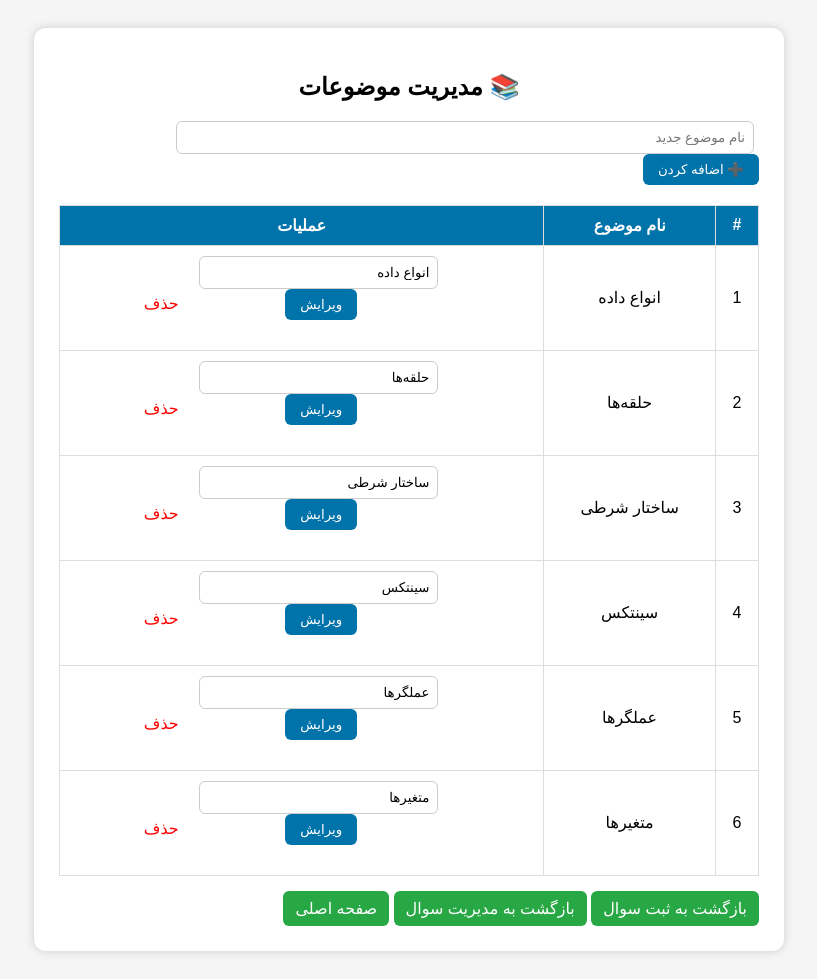
After one commit to secad135/quiz, a PHP site: page /manage_topics.php in a window 1280 px wide. The commit adds this page. Shown: the whole page, without its empty margins (231-1048 px from the left). Run offline with PHP 8.4, Linux system fonts and the light colour scheme; data comes from the database, SQL or seed files in the repository.

Commit message:
manage topics

```diff
--- a/manage_questions.php
+++ b/manage_questions.php
@@ -97,7 +97,8 @@ $result = $conn->query($sql);
 <body>
     <h2>مدیریت سؤالات بانک</h2>
     <a href="add_question.php" class="button edit">➕ افزودن سؤال جدید</a>
-     <a href="index.php" class="button edit">بازگشت به صفحه اصلی</a>
+    <a href="index.php" class="button edit">بازگشت به صفحه اصلی</a>
+    <a href="manage_topics.php" class="button edit">ویرایش موضوعات</a>
     <br><br>
     <table>
         <tr>
--- /dev/null
+++ b/manage_topics.php
@@ -0,0 +1,182 @@
+<?php
+require 'db.php';
+
+// اضافه کردن موضوع جدید
+if (isset($_POST['add_topic'])) {
+    $name = trim($_POST['topic_name']);
+    if ($name) {
+        $stmt = $conn->prepare("INSERT INTO topics (name) VALUES (?)");
+        $stmt->bind_param("s", $name);
+        $stmt->execute();
+        header("Location: manage_topics.php");
+        exit;
+    }
+}
+
+// ویرایش موضوع
+if (isset($_POST['edit_topic'])) {
+    $id = (int)$_POST['topic_id'];
+    $name = trim($_POST['topic_name']);
+    if ($name && $id) {
+        $stmt = $conn->prepare("UPDATE topics SET name = ? WHERE id = ?");
+        $stmt->bind_param("si", $name, $id);
+        $stmt->execute();
+        header("Location: manage_topics.php");
+        exit;
+    }
+}
+
+// حذف موضوع
+if (isset($_GET['delete'])) {
+    $id = (int)$_GET['delete'];
+    if ($id) {
+        $stmt = $conn->prepare("DELETE FROM topics WHERE id = ?");
+        $stmt->bind_param("i", $id);
+        $stmt->execute();
+        header("Location: manage_topics.php");
+        exit;
+    }
+}
+
+// دریافت تمام موضوعات
+$topics = $conn->query("SELECT * FROM topics ORDER BY name ASC");
+?>
+
+<!DOCTYPE html>
+<html lang="fa">
+
+<head>
+    <meta charset="UTF-8">
+    <title>مدیریت موضوعات</title>
+    <style>
+        body {
+            direction: rtl;
+            font-family: sans-serif;
+            background: #f5f5f5;
+            padding: 20px;
+        }
+
+        .container {
+            max-width: 700px;
+            margin: auto;
+            background: white;
+            padding: 25px;
+            border-radius: 12px;
+            box-shadow: 0 0 10px #ccc;
+        }
+
+        h2 {
+            text-align: center;
+            margin-bottom: 20px;
+        }
+
+        form {
+            margin-bottom: 20px;
+        }
+
+        input[type=text] {
+            width: 80%;
+            padding: 8px;
+            margin-right: 5px;
+            border-radius: 6px;
+            border: 1px solid #ccc;
+        }
+
+        button {
+            padding: 8px 15px;
+            border: none;
+            border-radius: 6px;
+            cursor: pointer;
+            background: #0073aa;
+            color: white;
+        }
+
+        button:hover {
+            background: #005f87;
+        }
+
+        table {
+            width: 100%;
+            border-collapse: collapse;
+            margin-top: 20px;
+        }
+
+        th,
+        td {
+            border: 1px solid #ddd;
+            padding: 10px;
+            text-align: center;
+        }
+
+        th {
+            background: #0073aa;
+            color: white;
+        }
+
+        a.delete {
+            color: red;
+            text-decoration: none;
+        }
+
+        a.delete:hover {
+            text-decoration: underline;
+        }
+
+        a.back {
+            display: inline-block;
+            margin-top: 15px;
+            text-decoration: none;
+            background: #28a745;
+            color: white;
+            padding: 8px 12px;
+            border-radius: 6px;
+        }
+
+        a.back:hover {
+            background: #218838;
+        }
+    </style>
+</head>
+
+<body>
+    <div class="container">
+        <h2>📚 مدیریت موضوعات</h2>
+
+        <!-- فرم اضافه کردن موضوع -->
+        <form method="post">
+            <input type="text" name="topic_name" placeholder="نام موضوع جدید" required>
+            <button type="submit" name="add_topic">➕ اضافه کردن</button>
+        </form>
+
+        <!-- لیست موضوعات موجود -->
+        <table>
+            <tr>
+                <th>#</th>
+                <th>نام موضوع</th>
+                <th>عملیات</th>
+            </tr>
+            <?php $i = 1;
+            while ($t = $topics->fetch_assoc()): ?>
+                <tr>
+                    <td><?= $i++ ?></td>
+                    <td><?= htmlspecialchars($t['name']) ?></td>
+                    <td>
+                        <!-- فرم ویرایش -->
+                        <form method="post" style="display:inline-block;">
+                            <input type="hidden" name="topic_id" value="<?= $t['id'] ?>">
+                            <input type="text" name="topic_name" value="<?= htmlspecialchars($t['name']) ?>" required>
+                            <button type="submit" name="edit_topic">ویرایش</button>
+                        </form>
+                        <a class="delete" href="?delete=<?= $t['id'] ?>" onclick="return confirm('آیا مطمئن هستید حذف شود؟');">حذف</a>
+                    </td>
+                </tr>
+            <?php endwhile; ?>
+        </table>
+
+        <a href="add_question.php" class="back">بازگشت به ثبت سوال</a>
+        <a href="manage_questions.php" class="back">بازگشت به مدیریت سوال</a>
+        <a href="index.php" class="back">صفحه اصلی</a>
+    </div>
+</body>
+
+</html>
```
Also changed, not shown: edit_question.php (+15 -3 lines).
